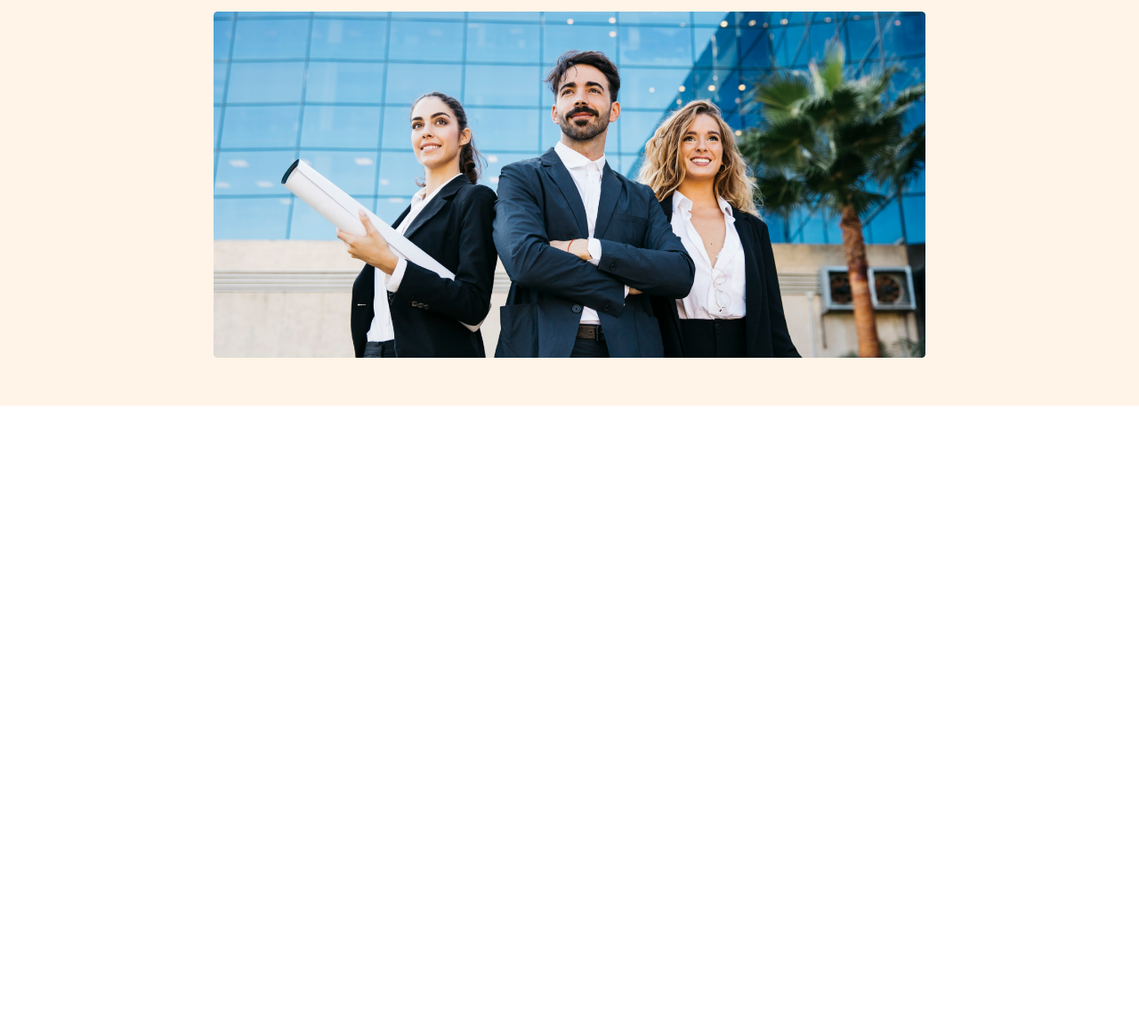
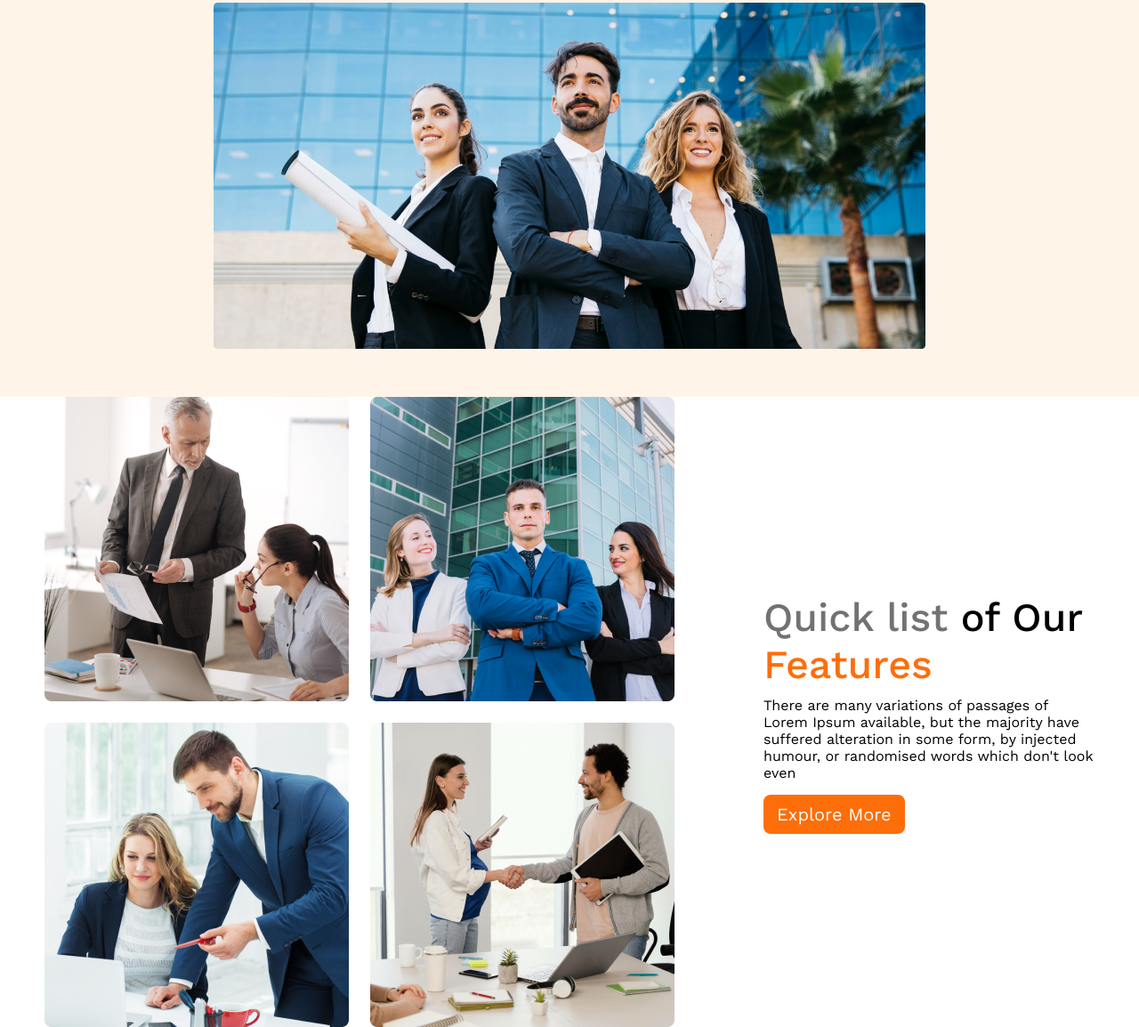
Before and after one commit to johirul101/responsive-G3-Architect-m9, a plain HTML site: page index.html in a window 1280 px wide. Shown: the part 468-1622 px from the top of the page at 89% size. Before the commit the page ends 924 px from the top, so only its background shows below. Drawn offline with nearby package versions, Linux system fonts and the light colour scheme.

Commit message:
basic html and css in Teams section have been added

```diff
--- a/index.html
+++ b/index.html
@@ -8,6 +8,7 @@
     <link rel="stylesheet" href="styles/index.css" />
   </head>
   <body>
+    <!-- header starts here  -->
     <header>
       <nav>
         <h3 class="nav-title">G3 Architects</h3>
@@ -31,7 +32,25 @@
         <img src="./images/banner.png" alt="" />
       </div>
     </header>
-    <main></main>
+    <!-- header ends here  -->
+
+    <main >
+        <!-- teams section starts here -->
+        <section class="teams-container">
+            <div class="teams-image-container">
+                <img src="./images/team1.png" alt="">
+                <img src="./images/team2.png" alt="">
+                <img src="./images/team3.png" alt="">
+                <img src="./images/team4.png" alt="">
+            </div>
+            <div class="teams-content">
+                <h3 class="teams-title"><span class="quick-list">Quick list</span><span class=""> of Our</span> <span class="text-features">Features</span></h3>
+                <p class="teams-description">There are many variations of passages of Lorem Ipsum available, but the majority have suffered alteration in some form, by injected humour, or randomised words which don't look even</p>
+                <button class="btn-primary">Explore More</button>
+            </div>
+        </section>
+        <!-- teams section ends here  -->
+    </main>
     <footer></footer>
   </body>
 </html>
--- a/styles/index.css
+++ b/styles/index.css
@@ -13,9 +13,9 @@
     color: white;
     border: none;
     border-radius: 8px;
-    padding: 20px 25px ;
+    padding: 10px 15px ;
     font-size: 1.25rem;
-
+    margin: 5px 0px;
 }
 /* header styles down here */
 header{
@@ -74,7 +74,45 @@ li a{
 
 }
 /* banner styles down here */
+/* ----------------------------------------------------------------- */
+/* main styles down here*/
+main{
+    /* border: 2px solid red; */
+    max-width: 1440px;
+    margin: 0px auto;
 
+}
+.teams-container{
+    display: flex;
+    align-items: center;
+    justify-content: center;
+
+}
+.teams-image-container{
+    display: grid;
+    grid-template-columns: repeat(2,1fr);
+    gap: 1.5rem;
+    padding: 0px 50px;
+}
+.teams-content{
+    padding: 0px 50px;
+}
+.teams-title{
+    font-size: 2.8rem;
+    font-weight: 500;
+
+    margin: 10px 0px;
+}
+.teams-description{
+    margin: 10px 0px;
+}
+.quick-list{
+    color: rgb(114,114,114);
+}
+.text-features{
+    color: rgb(253,110,10);
+}
+/* main styles up here */
 
 
 /* responsive styles  */
```
